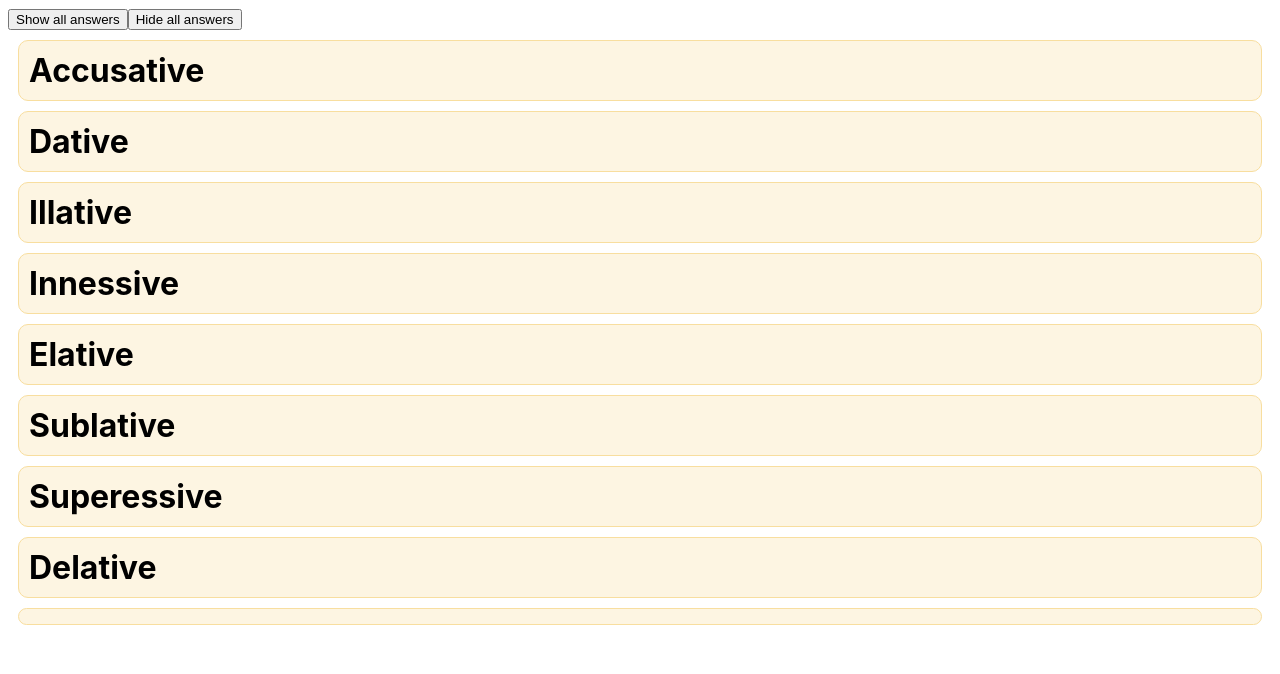
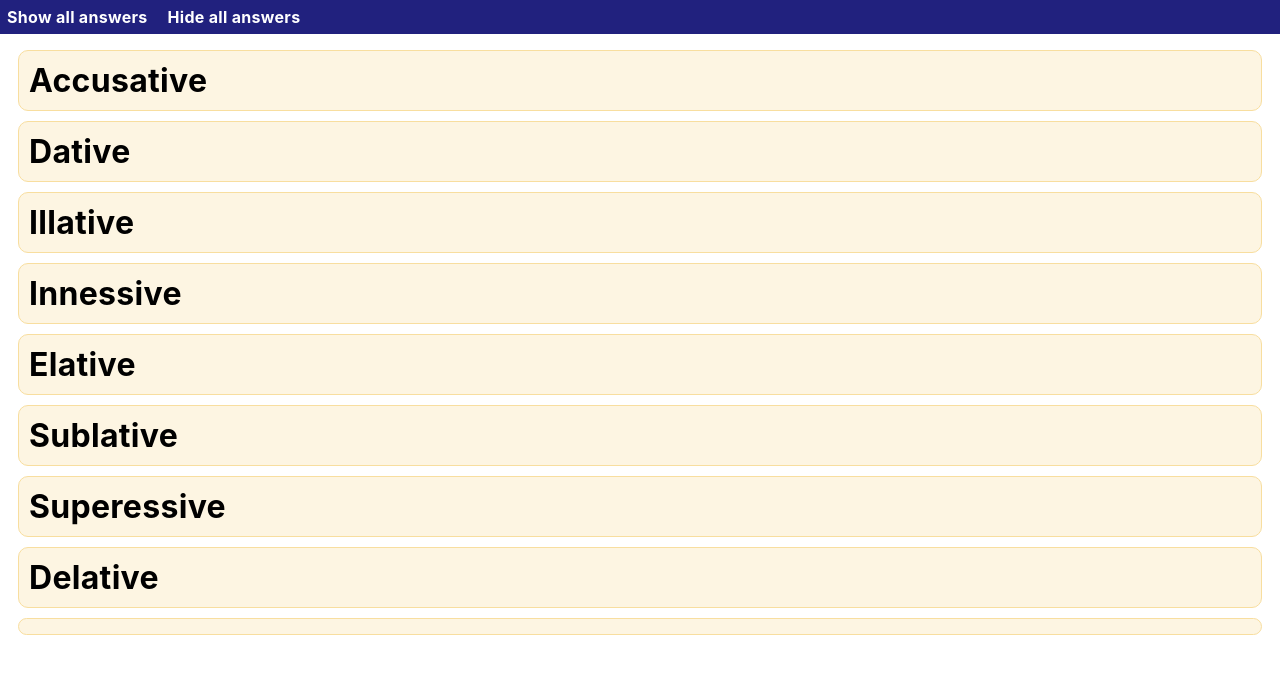
Before and after one commit to gzsofii/learn_hungarian, a React (Create React App) app: page / in a window 1280 px wide. Shown: the top 674 px of the page. Built offline with nearby package versions, Linux system fonts and the light colour scheme.

Commit message:
add TopMenuBar

```diff
--- a/src/App.scss
+++ b/src/App.scss
@@ -10,6 +10,7 @@ body {
       sans-serif;
     -webkit-font-smoothing: antialiased;
     -moz-osx-font-smoothing: grayscale;
+    letter-spacing: 0.3px;
 }
 
 h1 {
@@ -17,7 +18,32 @@ h1 {
     margin: 5px;
 }
 
+#root {
+    margin-top: 50px;
+}
+
+.topMenuBar {
+    position: fixed;
+    top: 0;
+    left: 0;
+    z-index: 2;
+    width: 100%;
+    background-color: rgb(33, 33, 126);
+    padding: 7px;
+    .topButton {
+        background-color:transparent;
+        border: 0;
+        margin-right: 20px;
+        border-collapse: collapse;
+        cursor: pointer;
+        color: white ;
+        font-weight: bold;
+    }
+}
+
+
 .case {
+    //position: relative;
     background-color: $case-bgcolor;
     border: 1px solid scale-color($case-bgcolor, $lightness: -15%);
     border-radius: 10px;
--- a/src/components/Cases.js
+++ b/src/components/Cases.js
@@ -1,5 +1,6 @@
 import React, { useState} from 'react'
 import Case from './Case'
+import TopMenuBar from './TopMenuBar'
 import ModeContext, {MODE} from './../context/ModeContext'
 import cases from '../data/cases_data.js'
 
@@ -15,13 +16,10 @@ export default function Cases() {
     }, [mode])*/
     return (
         <>
-            <div>
-               <button onClick={() => setMode({visibility: MODE.showAll})}>Show all answers</button>
-               <button onClick={() => setMode({visibility: MODE.hideAll})}>Hide all answers</button>
-            </div>
+            <TopMenuBar setMode={setMode}/>
             <ModeContext.Provider value={mode}>
                 {console.log("Update ModeContext")}
-                <div>
+                <div className="casesContainer">
                     {cases.map( item => <Case key={item.name} {...item}/> ) }
                 </div>
             </ModeContext.Provider>
--- /dev/null
+++ b/src/components/TopMenuBar.js
@@ -0,0 +1,20 @@
+import React from "react"
+import  {MODE} from './../context/ModeContext'
+
+export default function TopMenuBar({setMode}) {
+    return (
+        <header className="topMenuBar">
+            <span
+                className="topButton"
+                onClick={() => setMode({visibility: MODE.showAll})}>
+                Show all answers
+            </span>
+
+            <span
+                className="topButton"
+                onClick={() => setMode({visibility: MODE.hideAll})}>
+                Hide all answers
+            </span>
+        </header>
+    )
+}
--- a/src/components/Word.js
+++ b/src/components/Word.js
@@ -6,7 +6,9 @@ export default function Word(props) {
     return (
         <>
         {typeof(term) === 'object'
-            ? <span className="tooltip">{term.word}<span className="tooltipText">{term.meaning}</span></span>
+            ? <span className="tooltip">{term.word}
+                <span className="tooltipText">{term.meaning}</span>
+              </span>
             : <span>{term}</span>
         }
         </>
```
